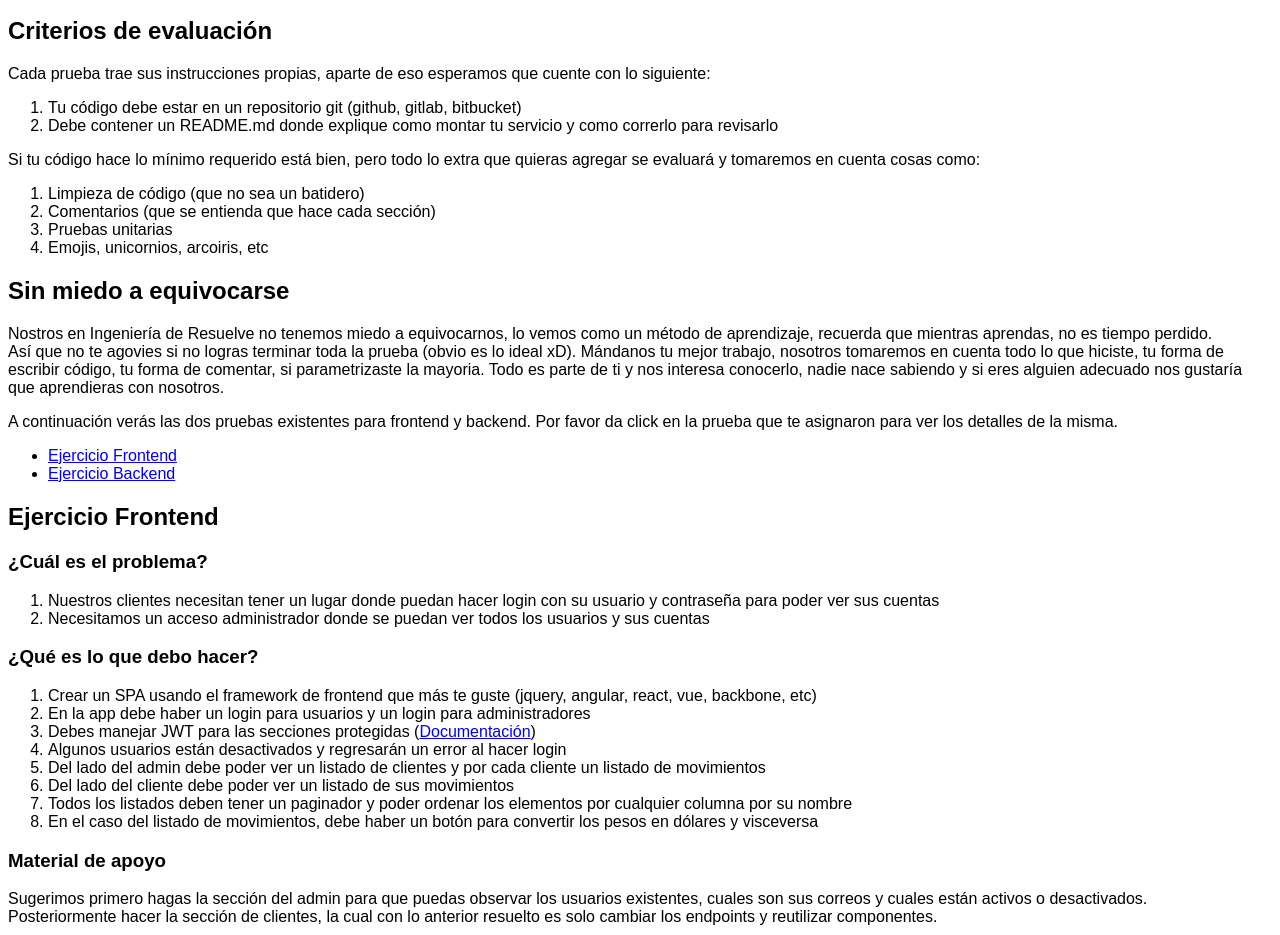
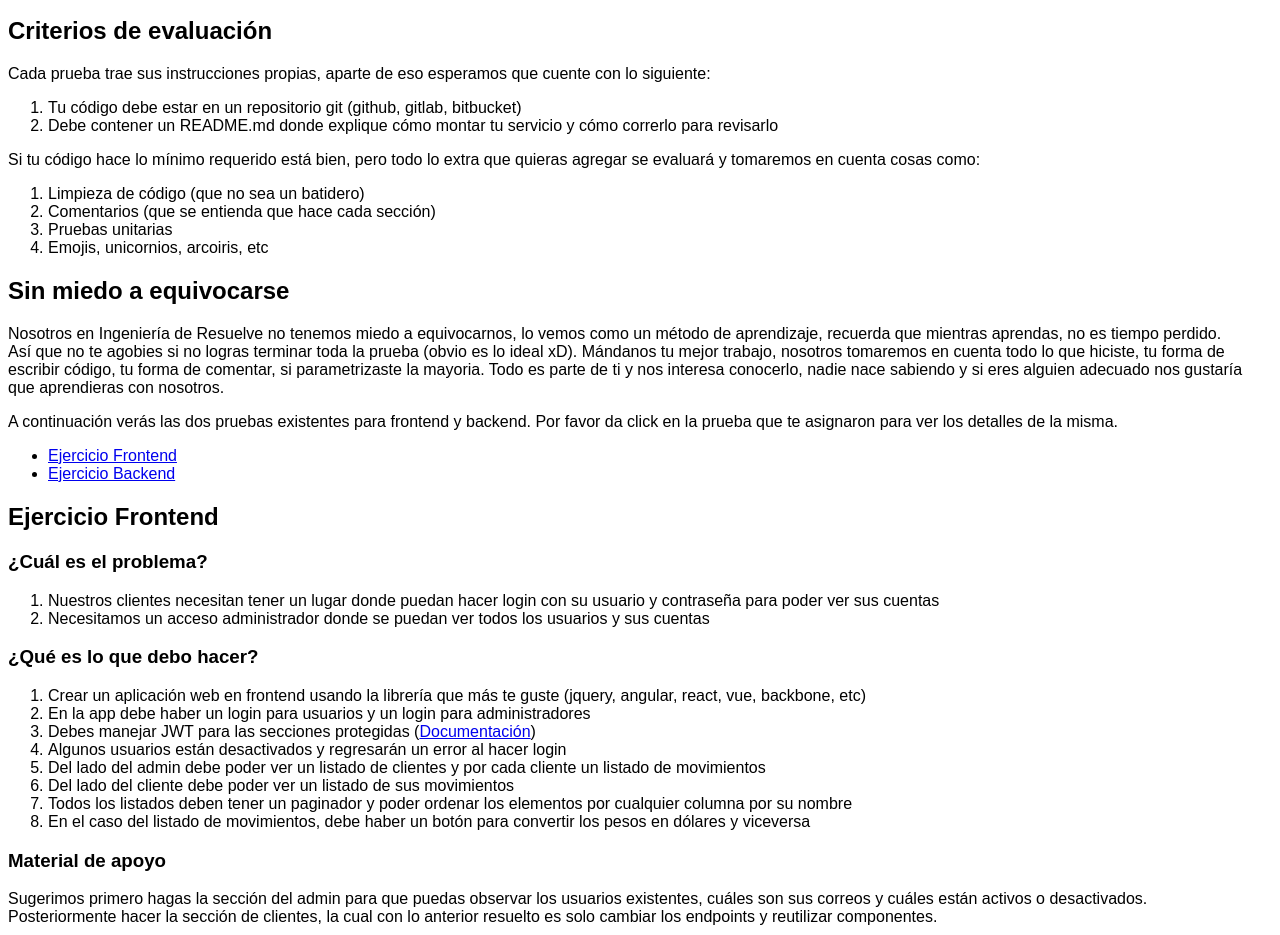
Before and after one commit to resuelve/resuelve-prueba-zero, a website: page public/index.pug in a window 1280 px wide. Shown: the part 177-1112 px from the top of the page. Drawn offline with nearby package versions, Linux system fonts and the light colour scheme; files that its build step writes are made by us from their sources.

Commit message:
Add changes to the main file

```diff
--- a/public/index.pug
+++ b/public/index.pug
@@ -19,12 +19,12 @@ html(lang="en")
       br
       |Para el ejercicio de frontend, no esperamos que seas un disegramador, pero si esperamos que tenga cierta estética (usar un framework de css es válido).
       br
-      |Para el ejercico de backend, puedes usar cualquier lenguaje de programación el cual te sea más cómodo, sin embargo, debes incluir instrucciones de como montarlo, echarlo a andar y probarlo funcionando.
+      |Para el ejercico de backend, puedes usar cualquier lenguaje de programación el cual te sea más cómodo, sin embargo, debes incluir instrucciones de cómo montarlo, echarlo a andar y probarlo funcionando.
     h2 Criterios de evaluación
     p Cada prueba trae sus instrucciones propias, aparte de eso esperamos que cuente con lo siguiente:
     ol
       li Tu código debe estar en un repositorio git (github, gitlab, bitbucket)
-      li Debe contener un README.md donde explique como montar tu servicio y como correrlo para revisarlo
+      li Debe contener un README.md donde explique cómo montar tu servicio y cómo correrlo para revisarlo
 
     p Si tu código hace lo mínimo requerido está bien, pero todo lo extra que quieras agregar se evaluará y tomaremos en cuenta cosas como:
     ol
@@ -35,9 +35,9 @@ html(lang="en")
 
     h2 Sin miedo a equivocarse
     p
-      |Nostros en Ingeniería de Resuelve no tenemos miedo a equivocarnos, lo vemos como un método de aprendizaje, recuerda que mientras aprendas, no es tiempo perdido.
+      |Nosotros en Ingeniería de Resuelve no tenemos miedo a equivocarnos, lo vemos como un método de aprendizaje, recuerda que mientras aprendas, no es tiempo perdido.
       br
-      |Así que no te agovies si no logras terminar toda la prueba (obvio es lo ideal xD). Mándanos tu mejor trabajo, nosotros tomaremos en cuenta todo lo que hiciste, tu forma de escribir código, tu forma de comentar, si parametrizaste la mayoria. Todo es parte de ti y nos interesa conocerlo, nadie nace sabiendo y si eres alguien adecuado nos gustaría que aprendieras con nosotros.
+      |Así que no te agobies si no logras terminar toda la prueba (obvio es lo ideal xD). Mándanos tu mejor trabajo, nosotros tomaremos en cuenta todo lo que hiciste, tu forma de escribir código, tu forma de comentar, si parametrizaste la mayoria. Todo es parte de ti y nos interesa conocerlo, nadie nace sabiendo y si eres alguien adecuado nos gustaría que aprendieras con nosotros.
 
     p A continuación verás las dos pruebas existentes para frontend y backend. Por favor da click en la prueba que te asignaron para ver los detalles de la misma.
     ul
@@ -51,17 +51,17 @@ html(lang="en")
       li Necesitamos un acceso administrador donde se puedan ver todos los usuarios y sus cuentas
     h3 ¿Qué es lo que debo hacer?
     ol
-      li Crear un SPA usando el framework de frontend que más te guste (jquery, angular, react, vue, backbone, etc)
+      li Crear un aplicación web en frontend usando la librería que más te guste (jquery, angular, react, vue, backbone, etc)
       li En la app debe haber un login para usuarios y un login para administradores
       li Debes manejar JWT para las secciones protegidas (<a href="https://jwt.io/introduction/" target="_blank">Documentación</a>)
       li Algunos usuarios están desactivados y regresarán un error al hacer login
       li Del lado del admin debe poder ver un listado de clientes y por cada cliente un listado de movimientos
       li Del lado del cliente debe poder ver un listado de sus movimientos
       li Todos los listados deben tener un paginador y poder ordenar los elementos por cualquier columna por su nombre
-      li En el caso del listado de movimientos, debe haber un botón para convertir los pesos en dólares y visceversa
+      li En el caso del listado de movimientos, debe haber un botón para convertir los pesos en dólares y viceversa
     h3 Material de apoyo
     p
-      |Sugerimos primero hagas la sección del admin para que puedas observar los usuarios existentes, cuales son sus correos y cuales están activos o desactivados.
+      |Sugerimos primero hagas la sección del admin para que puedas observar los usuarios existentes, cuáles son sus correos y cuáles están activos o desactivados.
       br
       |Posteriormente hacer la sección de clientes, la cual con lo anterior resuelto es solo cambiar los endpoints y reutilizar componentes.
     p Para poder lograr esto, se hizo un API donde puedes consultar todo lo necesario:
@@ -399,7 +399,7 @@ html(lang="en")
     h2#backend Ejercicio Backend
     h3 ¿Cuál es el problema?
     ol
-      li Hay que reportar todos los gastos de 2018 al área de finanzas, ellos esperan una estructura específica con un resumen de los gastos y un desgloce por cada cliente.
+      li Hay que reportar todos los gastos de 2018 al área de finanzas, ellos esperan una estructura específica con un resumen de los gastos y un desglose por cada cliente.
       li El API de nuestro sistema tiene un lugar donde regresar los datos de clientes y movimientos, pero solo por rangos de fechas y si trae más de cincuenta elementos contesta con un error.
       li El sistema que nos da la información está muy limitado en costos, por lo tanto es muy importante no hacer llamadas innecesarias al servicio (esto solo durante la ejecución de tu programa, mientras estás desarrollando no te limites)
     h3 ¿Qué es lo que debo hacer?
@@ -411,9 +411,9 @@ html(lang="en")
       li Armar un solo resultado que incluya ambos resúmenes con la estructura de datos esperada
     h3 Material de apoyo
     p
-      |El objetivo de este servicio es que sea lo más rápido posible y que use la minima cantidad de llamadas al API de datos
+      |El objetivo de este servicio es que sea lo más rápido posible y que use la mínima cantidad de llamadas al API de datos
       br
-      |Genera un log de cuantas llamadas hiciste para obtener los datos y cuanto tiempo toma obtener toda la información.
+      |Genera un log de cuantas llamadas hiciste para obtener los datos y cuánto tiempo toma obtener toda la información.
     b
       |API URL
       span.gray https://us-central1-prueba-resuelve.cloudfunctions.net
```
Also changed, not shown: public/index.html.
